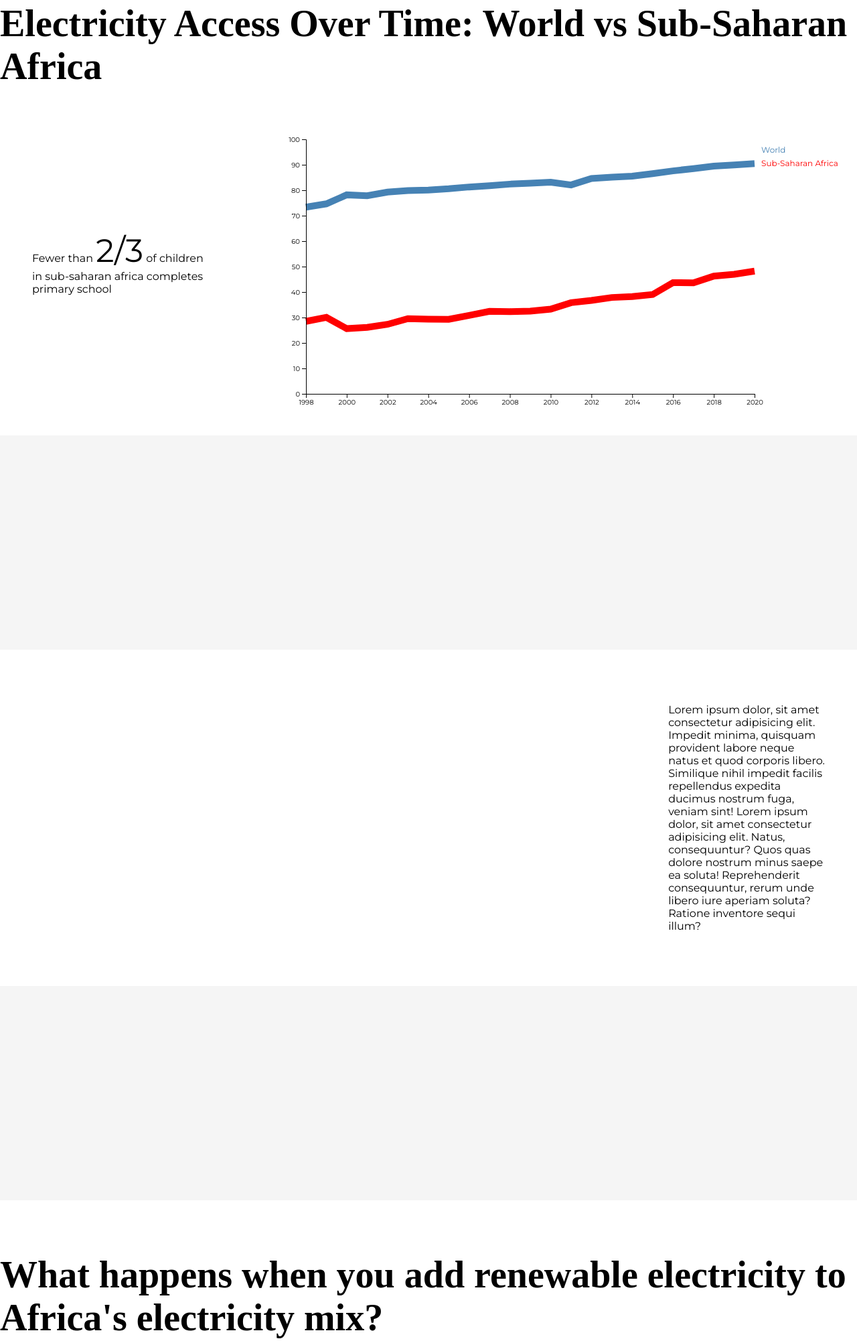
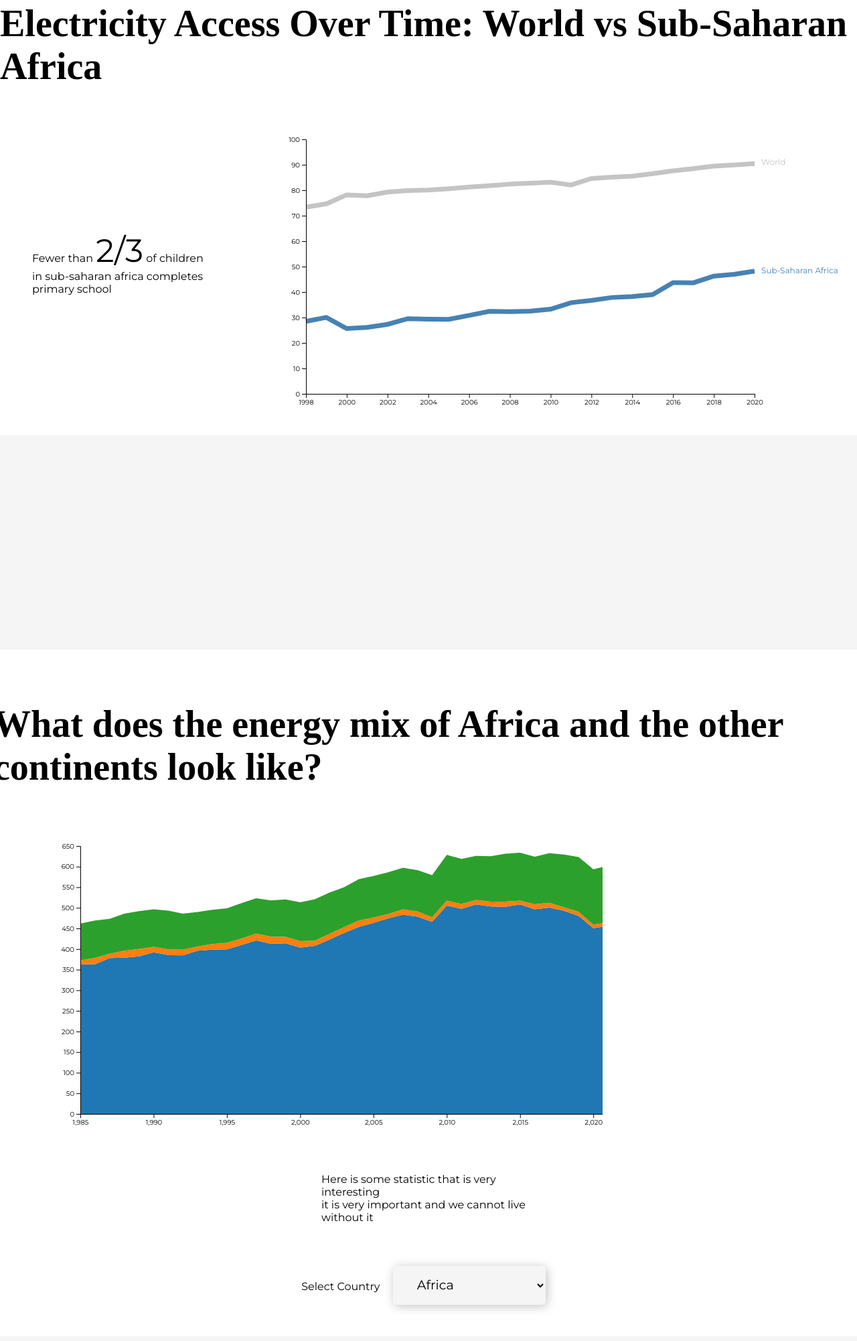
Before and after one commit to MikRahVin/semester_projekt, a website: page index.html in a window 1280 px wide. Shown: the part 867-2869 px from the top of the page at 67% size. Drawn offline with nearby package versions, Linux system fonts and the light colour scheme; no server answers.

Commit message:
fixing data viz 2

```diff
--- a/app.js
+++ b/app.js
@@ -112,8 +112,6 @@ fetch(apiUrl)
                 continent.nuclear = nuclear / continent.children.length;
                 const fossil = continent.children.reduce((acc, country) => acc + country.fossil, 0);
                 continent.fossil = fossil / continent.children.length;
-
-
             }
         });
 
--- a/areachart.js
+++ b/areachart.js
@@ -1,3 +1,8 @@
+(function () {
+    const areaW = 900;
+    const areaH = 450;
+    const margin = { top: 20, right: 30, bottom: 30, left: 60 };
+
     d3.csv("energymix.csv").then(data => {
         // Convert data types
         data.forEach(d => {
@@ -7,16 +12,19 @@ d3.csv("energymix.csv").then(data => {
             d.Renewable_electricity = +d.Renewable_electricity;
         });
 
-    const svg = d3.select("#areaChart"),
-          margin = {top: 20, right: 30, bottom: 30, left: 60},
-          width = +svg.attr("width") - margin.left - margin.right,
-          height = +svg.attr("height") - margin.top - margin.bottom;
+        const svg = d3.select("#container2")
+        .append("svg")
+        .attr("width", areaW)
+        .attr("height", areaH + margin.bottom)
+        .append("g")
+        .attr("transform", `translate(${margin.left}, ${margin.top})`);
+
 
         const x = d3.scaleLinear()
-        .range([margin.left, width - margin.right]);
+            .range([margin.left, areaW - margin.right]);
 
         const y = d3.scaleLinear()
-        .range([height - margin.bottom, margin.top]);
+            .range([areaH - margin.bottom, margin.top]);
 
         const color = d3.scaleOrdinal()
             .domain(["Fossil_fuel", "Nuclear_electricity", "Renewable_electricity"])
@@ -33,7 +41,7 @@ d3.csv("energymix.csv").then(data => {
             .offset(d3.stackOffsetNone);
 
         // List of specific countries to display
-    const specificCountries = ["Africa", "Asia", "South America", "North America", "Oceania","Australia"];
+        const specificCountries = ["Africa", "Asia", "South America", "North America", "Oceania", "Australia"];
 
         // Filter data for specific countries
         const filteredData = data.filter(d => specificCountries.includes(d.Entity));
@@ -64,14 +72,14 @@ d3.csv("energymix.csv").then(data => {
                 .selectAll("path")
                 .data(series)
                 .enter().append("path")
-            .attr("fill", ({key}) => color(key))
+                .attr("fill", ({ key }) => color(key))
                 .attr("d", area)
                 .append("title")
-            .text(({key}) => key);
+                .text(({ key }) => key);
 
             svg.append("g")
-            .attr("transform", `translate(0,${height - margin.bottom})`)
-            .call(d3.axisBottom(x).ticks(width / 80).tickSizeOuter(0));
+                .attr("transform", `translate(0,${areaH - margin.bottom})`)
+                .call(d3.axisBottom(x).ticks(areaW / 80).tickSizeOuter(0));
 
             svg.append("g")
                 .attr("transform", `translate(${margin.left},0)`)
@@ -82,3 +90,5 @@ d3.csv("energymix.csv").then(data => {
         select.property("value", countries[0]);
         updateChart();
     });
+
+})();
--- a/index.html
+++ b/index.html
@@ -24,18 +24,19 @@
         </div>
         <div id="tooltip" class="tooltip" style="opacity: 0;"></div>
     </div>
+
     <div class="infoSection"></div>
-    <div class="fullPage">
+
+    <div id="fullPage3" class="fullPage">
+        <h2>What does the energy mix of Africa and the other continents look like?</h2>
         <div id="container2" class="container"></div>
-
-        <p>Lorem ipsum dolor, sit amet consectetur adipisicing elit. Impedit minima, quisquam provident labore neque
-            natus
-            et quod corporis libero. Similique nihil impedit facilis repellendus expedita ducimus nostrum fuga, veniam
-            sint! Lorem ipsum dolor, sit amet consectetur adipisicing elit. Natus, consequuntur? Quos quas dolore
-            nostrum minus saepe ea soluta! Reprehenderit consequuntur, rerum unde libero iure aperiam soluta? Ratione
-            inventore sequi illum?
-        </p>
-
+        <p>Here is some statistic that is very interesting <br>
+            it is very important and we cannot live <br>
+            without it</p>
+        <div class="controls">
+            <label for="countrySelect"> Select Country</label>
+            <select id="countrySelect"></select>
+        </div>
     </div>
 
     <div class="infoSection"></div>
--- a/linechart.js
+++ b/linechart.js
@@ -1,3 +1,5 @@
+(function(){
+
 // Set the dimensions and margins of the graph
 const margin = {top: 40, right: 180, bottom: 30, left: 50},
       width = 900 - margin.left - margin.right,
@@ -77,7 +79,7 @@ d3.csv("electricity_access.csv").then(data => {
        .datum(worldData)
        .attr("class", "line")
        .attr("d", line)
-       .style("stroke", "steelblue")
+       .style("stroke", "#c4c4c4")
        .on("mousemove", (event, d) => handleMouseOver(event, d, "World", worldData))
        .on("mouseout", handleMouseOut);
 
@@ -86,7 +88,7 @@ d3.csv("electricity_access.csv").then(data => {
        .datum(subSaharanAfricaData)
        .attr("class", "line")
        .attr("d", line)
-       .style("stroke", "red")
+       .style("stroke", "steelblue")
        .on("mousemove", (event, d) => handleMouseOver(event, d, "Sub-Saharan Africa", subSaharanAfricaData))
        .on("mouseout", handleMouseOut);
 
@@ -104,17 +106,19 @@ d3.csv("electricity_access.csv").then(data => {
     // Add legend
     svg.append("text")
        .attr("x", width + 10)
-       .attr("y", 20)
+       .attr("y", 38)
        .attr("class", "legend")
-       .style("fill", "steelblue")
+       .style("fill", "#c4c4c4")
        .text("World");
 
     svg.append("text")
        .attr("x", width + 10)
-       .attr("y", 40)
+       .attr("y", 200)
        .attr("class", "legend")
-       .style("fill", "red")
+       .style("fill", "steelblue")
        .text("Sub-Saharan Africa");
 }).catch(error => {
     console.error("Error loading the CSV file:", error);
 });
+
+})();
--- a/styles.css
+++ b/styles.css
@@ -33,6 +33,7 @@ span {
 h2{
     font-size: 3.5rem;
     font-family: 'Times New Roman', Times, serif;
+    width: 1300px;
 
 }
 
@@ -94,7 +95,7 @@ h1, .container, #container3 {
 
 .fullPage {
     display: flex;
-    flex-direction: row;
+    flex-direction: column;
     align-items: center;
     justify-content: center;
     width: 100%;
@@ -117,7 +118,7 @@ h1, .container, #container3 {
 
 .line {
     fill: none;
-    stroke-width: 10px;
+    stroke-width: 7px;
 }
 .legend {
     font-size: 12px;
@@ -146,10 +147,9 @@ h1, .container, #container3 {
     background-color: blue;
 }
 
-
-#fullPage3, #fullPage1{
+#container2{
     display: flex;
-    flex-direction: column;
+    flex-direction: row;
 }
 
 #legendContainer{
```
Lines whose indentation alone changed are shown as unchanged.
